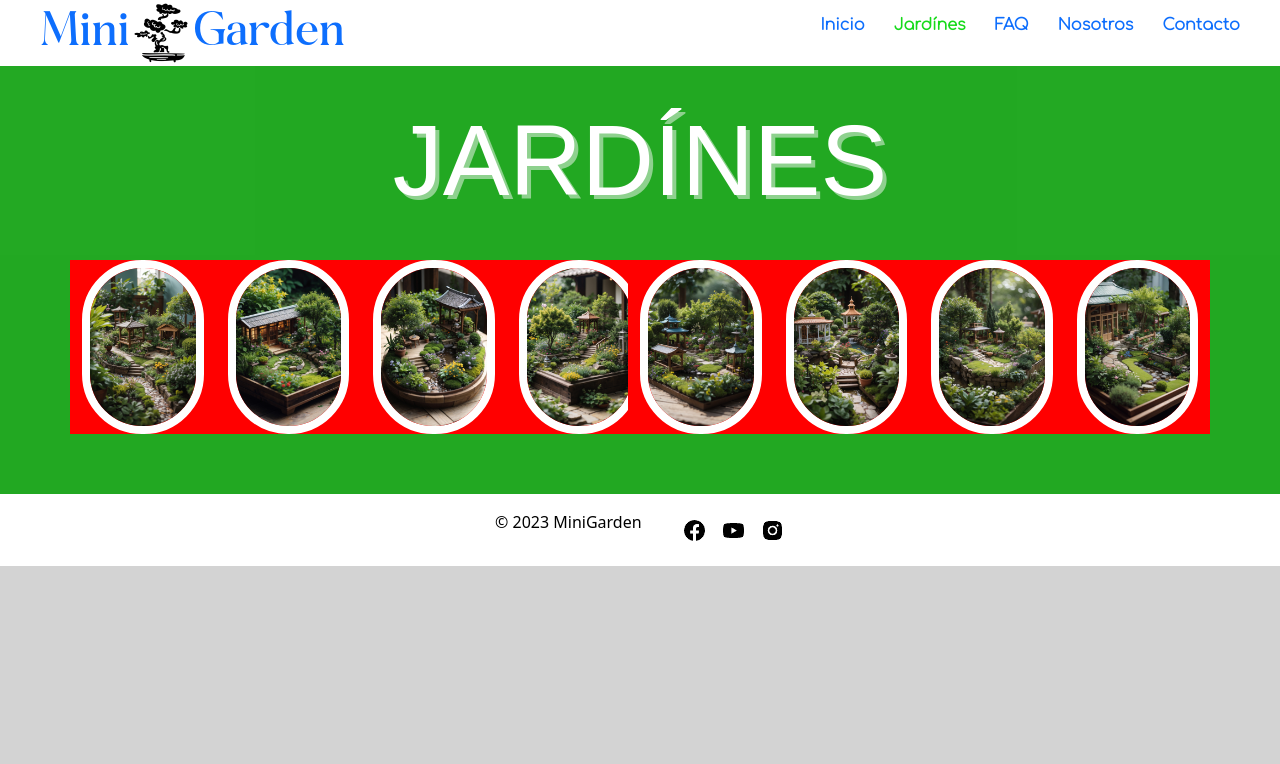
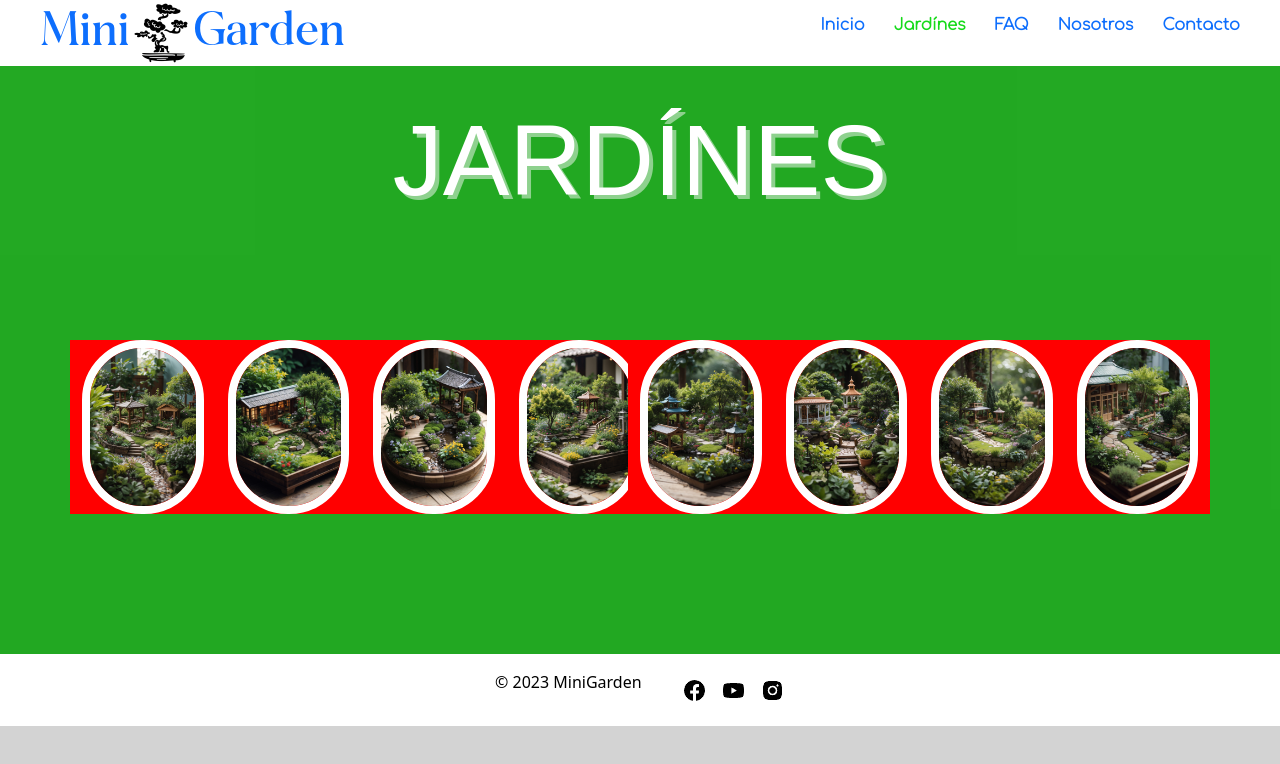
Before and after one commit to CirmiFrancis/coderhouse-desarrollo-web, a plain HTML site: page pages/jardines.html in a window 1280 px wide. Drawn offline with Linux system fonts and the light colour scheme.

```diff
--- a/css/style.css
+++ b/css/style.css
@@ -233,6 +233,7 @@
     justify-content: center;
     align-items: center;
     margin-inline: 80px;
+    margin-block: 80px;
 }
 
 /* Título y Descripción */
```
